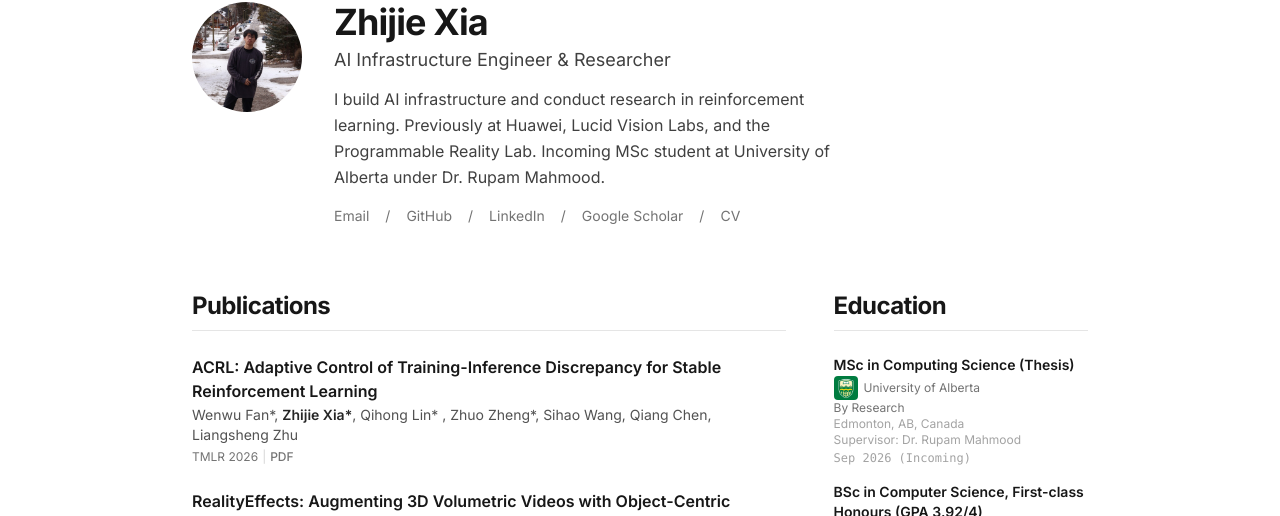
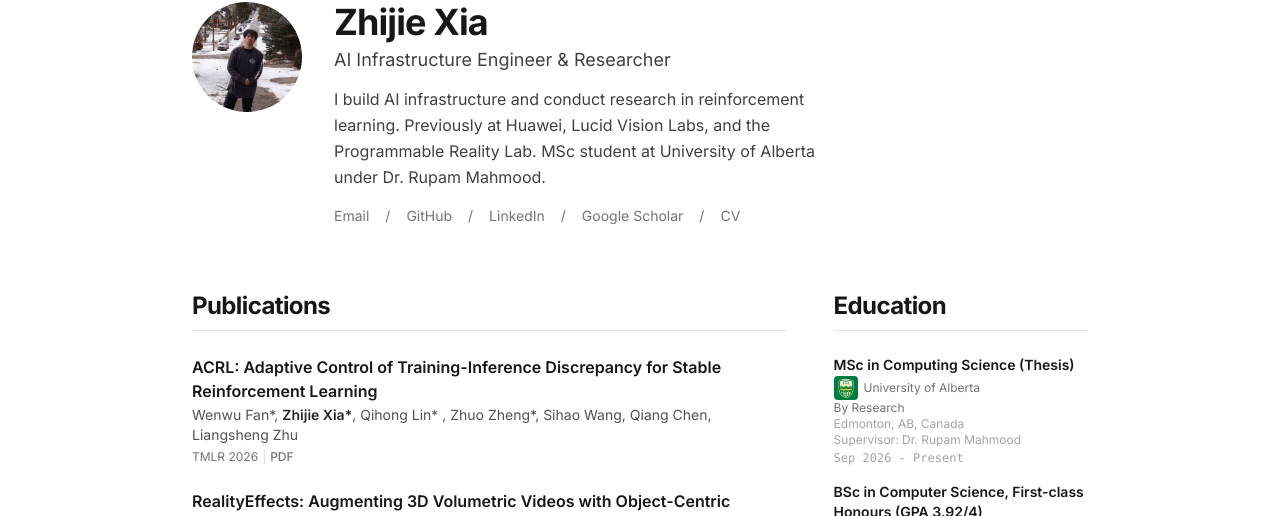
Before and after one commit to zhijie-os/next-blog, a Next.js app: page / in a window 1280 px wide. Shown: the part 130-646 px from the top of the page. Built offline with nearby package versions, Linux system fonts and the light colour scheme.

Commit message:
remove incoming to current

```diff
--- a/components/layout.tsx
+++ b/components/layout.tsx
@@ -8,7 +8,7 @@
 
 export const siteTitle = "Zhijie Xia";
 export const siteUrl = "https://zhijiexia.dev";
-export const defaultDescription = "Zhijie Xia — AI Infrastructure Engineer & Researcher, incoming MSc student at University of Alberta.";
+export const defaultDescription = "Zhijie Xia — AI Infrastructure Engineer & Researcher, MSc student at University of Alberta.";
 
 interface LayoutProps {
   children: React.ReactNode;
--- a/pages/index.tsx
+++ b/pages/index.tsx
@@ -7,7 +7,7 @@
 
 const educationData = [
   {
-    time: "Sep 2026 (Incoming)",
+    time: "Sep 2026 - Present",
     title: "MSc in Computing Science (Thesis)",
     org: "University of Alberta",
     location: "Edmonton, AB, Canada",
@@ -129,7 +129,7 @@
             </p>
             <p className="mt-3 text-base text-neutral-700 dark:text-neutral-300 leading-relaxed max-w-lg">
               I build AI infrastructure and conduct research in reinforcement learning. Previously at Huawei, Lucid Vision Labs,
-              and the Programmable Reality Lab. Incoming MSc student at University of Alberta under Dr. Rupam Mahmood.
+              and the Programmable Reality Lab. MSc student at University of Alberta under Dr. Rupam Mahmood.
             </p>
 
             <div className="mt-4 flex flex-wrap gap-x-4 gap-y-1 text-sm text-neutral-500 dark:text-neutral-400">
```
